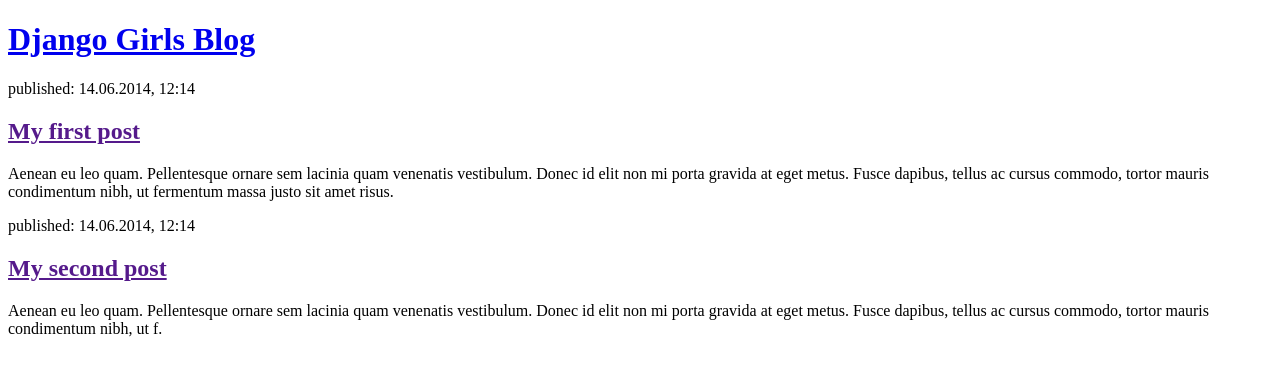
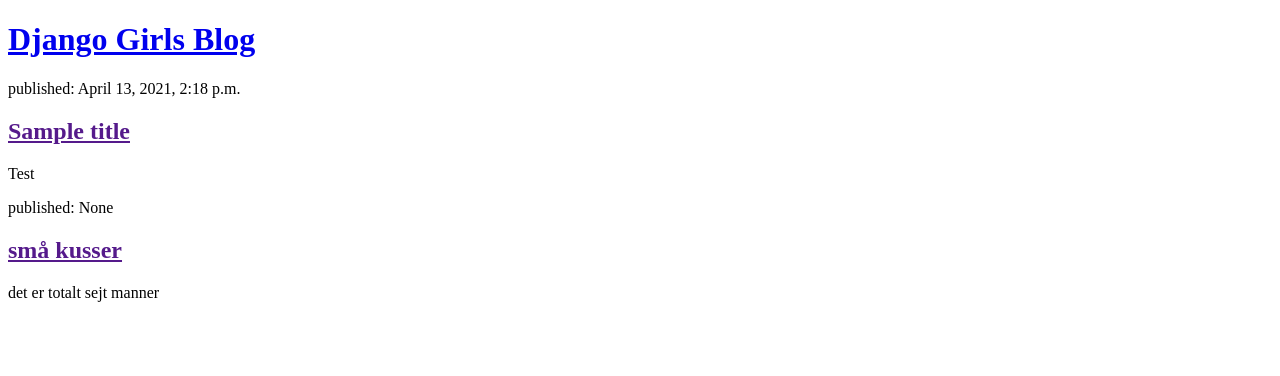
Before and after one commit to Nadiahansen15/djangogirls, a Django app: page / in a window 1280 px wide. Shown: the top 376 px of the page. Run offline with Django 3.2, Linux system fonts and the light colour scheme; data comes from the database, SQL or seed files in the repository; both versions use the stored data as it was after the commit.

Commit message:
Modified templates to display posts from database

```diff
--- a/blog/templates/blog/post_list.html
+++ b/blog/templates/blog/post_list.html
@@ -7,17 +7,14 @@
         <header>
             <h1><a href="/">Django Girls Blog</a></h1>
         </header>
-
-        <article>
-            <time>published: 14.06.2014, 12:14</time>
-            <h2><a href="">My first post</a></h2>
-            <p>Aenean eu leo quam. Pellentesque ornare sem lacinia quam venenatis vestibulum. Donec id elit non mi porta gravida at eget metus. Fusce dapibus, tellus ac cursus commodo, tortor mauris condimentum nibh, ut fermentum massa justo sit amet risus.</p>
-        </article>
-
-        <article>
-            <time>published: 14.06.2014, 12:14</time>
-            <h2><a href="">My second post</a></h2>
-            <p>Aenean eu leo quam. Pellentesque ornare sem lacinia quam venenatis vestibulum. Donec id elit non mi porta gravida at eget metus. Fusce dapibus, tellus ac cursus commodo, tortor mauris condimentum nibh, ut f.</p>
-        </article>
+        <div>
+            {% for post in posts %}
+                <article>
+                    <time>published: {{ post.published_date }}</time>
+                    <h2><a href="">{{ post.title }}</a></h2>
+                    <p>{{ post.text|linebreaksbr }}</p>
+                </article>
+            {% endfor %}
+        </div>
     </body>
 </html>
--- a/blog/views.py
+++ b/blog/views.py
@@ -1,4 +1,11 @@
 from django.shortcuts import render
+from .models import Post
+from django.utils import timezone
 
 def post_list(request):
     return render(request, 'blog/post_list.html', {})
+
+
+def post_list(request):
+    posts = Post.objects.all()
+    return render(request, 'blog/post_list.html', {'posts': posts})
```
Also changed, not shown: db.sqlite3.
